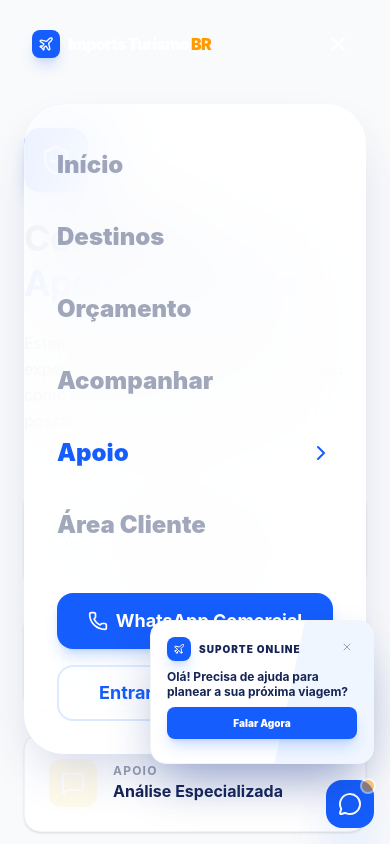
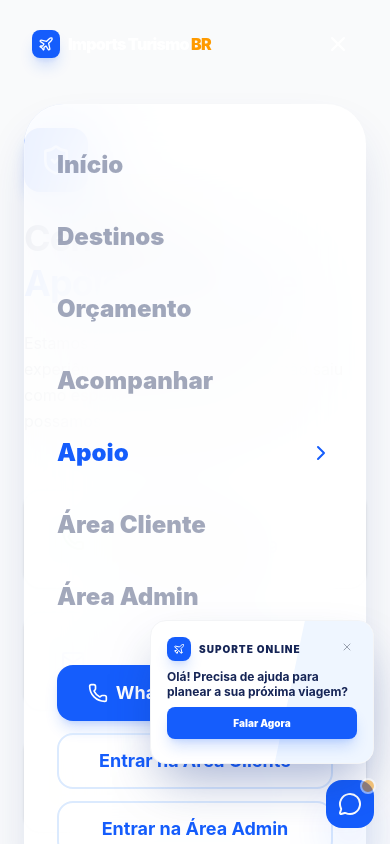
Before and after one commit to tratatudo-lgtm/Imports-Turismo-BR, a React (Vite) app: page /apoio in a window 390 px wide. Both pictures are taken after a click on the button 338 px from the left and 44 px from the top of the page. Shown: the top 844 px of the page. Built offline with nearby package versions, Linux system fonts and the light colour scheme.

Commit message:
feat: Add admin login link to mobile nav
Includes the 'Área Admin' link in the mobile navigation menu, allowing administrators to access the admin login page.

```diff
--- a/src/components/Navbar.tsx
+++ b/src/components/Navbar.tsx
@@ -35,6 +35,11 @@ export const Navbar = () => {
     { name: 'Acompanhar', href: '/acompanhar' },
     { name: 'Apoio', href: '/apoio' },
     { name: 'Área Cliente', href: '/cliente/login' },
+  ];
+
+  const mobileNavLinks = [
+    ...navLinks,
+    { name: 'Área Admin', href: '/admin/login' },
   ];
 
   const isActive = (path: string) => location.pathname === path;
@@ -123,7 +128,7 @@ export const Navbar = () => {
             className="md:hidden absolute top-full left-6 right-6 mt-4 bg-white/90 backdrop-blur-2xl rounded-[2.5rem] p-8 shadow-2xl shadow-blue-900/20 border border-white/20 z-40 overflow-hidden"
           >
             <div className="flex flex-col gap-4">
-              {navLinks.map((link, i) => (
+              {mobileNavLinks.map((link, i) => (
                 <motion.div
                   key={link.name}
                   initial={{ opacity: 0, x: -20 }}
@@ -145,8 +150,9 @@ export const Navbar = () => {
                   </Link>
                 </motion.div>
               ))}
+              <div className="flex flex-col gap-3 mt-6">
                 <Button
-                className="w-full h-14 mt-6 rounded-2xl text-lg font-bold"
+                  className="w-full h-14 rounded-2xl text-lg font-bold"
                   onClick={() => window.open(`https://wa.me/${siteConfig.whatsapp}`, '_blank')}
                 >
                   <Phone className="w-5 h-5 mr-2" />
@@ -157,6 +163,12 @@ export const Navbar = () => {
                     Entrar na Área Cliente
                   </Button>
                 </Link>
+                <Link to="/admin/login" className="w-full">
+                  <Button variant="outline" className="w-full h-14 rounded-2xl text-lg font-bold border-blue-100 text-blue-600">
+                    Entrar na Área Admin
+                  </Button>
+                </Link>
+              </div>
             </div>
           </motion.div>
         )}
--- a/src/pages/client/Support.tsx
+++ b/src/pages/client/Support.tsx
@@ -182,9 +182,11 @@ export default function ClientSupport() {
                 onChange={(e) => setSearchTerm(e.target.value)}
               />
             </div>
-            <Button className="bg-blue-600 hover:bg-blue-700 rounded-xl shadow-lg shadow-blue-600/20">
-              <Plus className="w-4 h-4 mr-2" /> Novo Pedido
-            </Button>
+            <Link to="/orcamento">
+              <Button className="bg-blue-600 hover:bg-blue-700 rounded-xl shadow-lg shadow-blue-600/20">
+                <Plus className="w-4 h-4 mr-2" /> Novo Pedido
+              </Button>
+            </Link>
           </div>
         </div>
 
```
Lines whose indentation alone changed are shown as unchanged.
